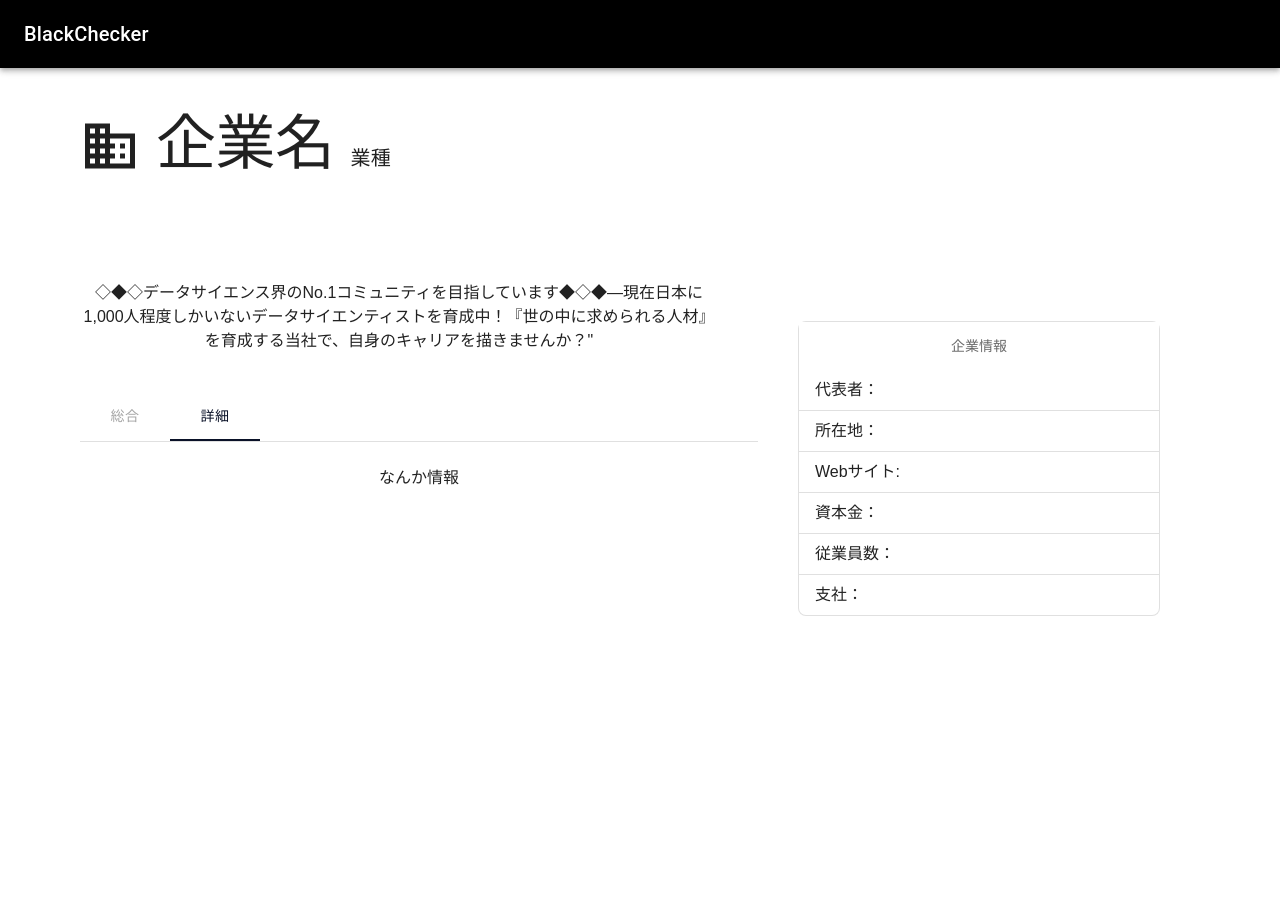
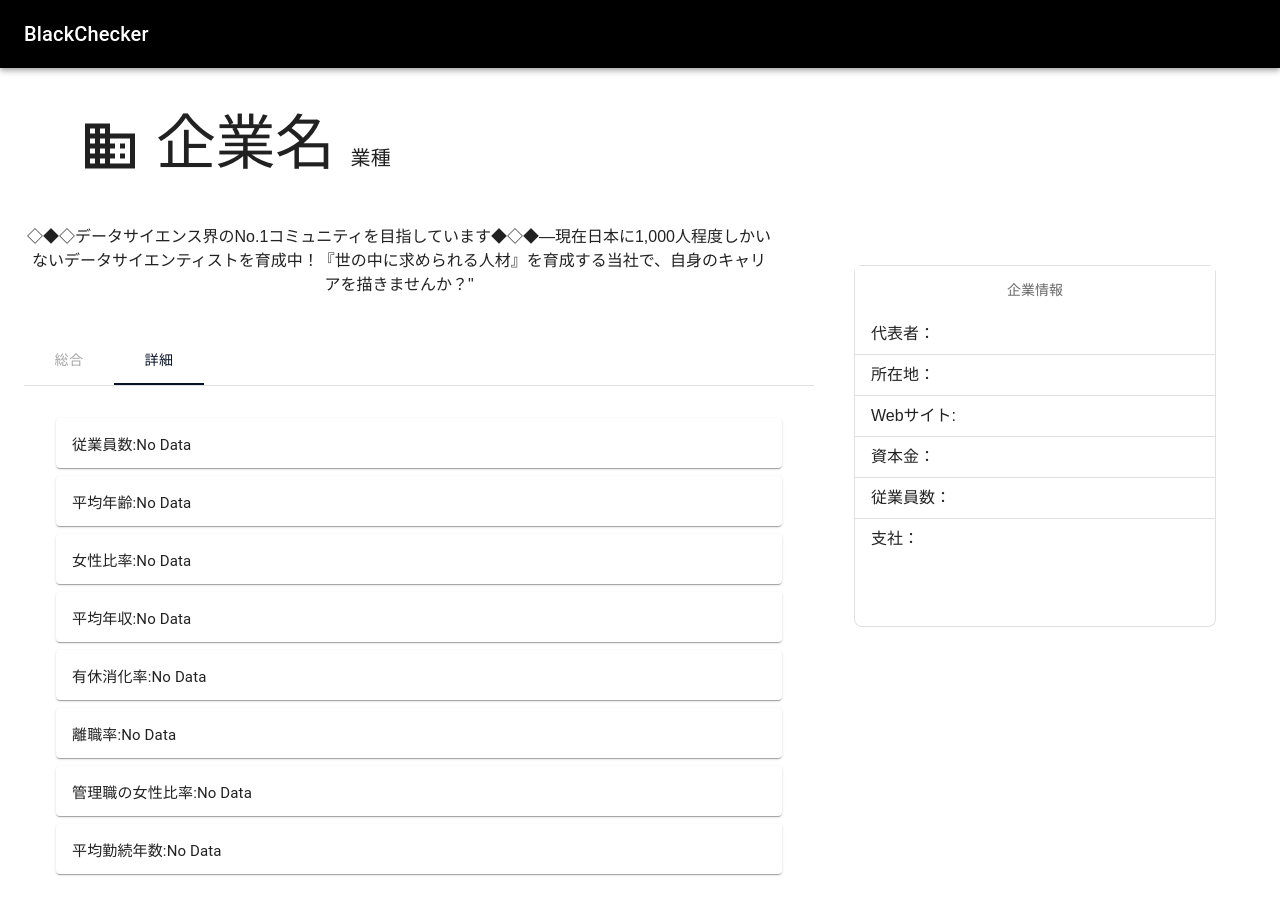
Before and after one commit to MonkeyHackParty/team4, a React (Vite) app in the folder frontend/: page /information in a window 1280 px wide. Both pictures are taken after a click on the tab "詳細". Before the commit the page ends 800 px from the top, so only its background shows below. Built offline with nearby package versions, Linux system fonts and the light colour scheme.

Commit message:
詳細の修正

```diff
--- a/frontend/src/page/CoInfo.tsx
+++ b/frontend/src/page/CoInfo.tsx
@@ -14,11 +14,13 @@ import TabPanel from '@mui/lab/TabPanel';
 import CircularProgress from '@mui/material/CircularProgress';
 import AppBar from '@mui/material/AppBar';
 import Toolbar from '@mui/material/Toolbar';
+import CardComInfoFormat from './components/CardComInfoFormat';
 
 const style = {
     p: 0,
     width: '100%',
     maxWidth: 360,
+    maxHeight: 360,
     borderRadius: 2,
     border: '1px solid',
     borderColor: 'divider',
@@ -69,7 +71,7 @@ function CoInfo() {
         </Box>
 
 
-        <Box sx={{display: 'flex', margin: 10}}>
+        <Box sx={{display: 'flex', margin: 3}}>
             <Box>
                 {/* 説明 */}
                 <Box sx={{ flex: 1, marginRight: 5}}>
@@ -90,6 +92,11 @@ function CoInfo() {
                     </Box>
 
                     <TabPanel value="1">
+
+                        <Box>
+                            <Typography variant="h5">Black Rate</Typography>
+                        </Box>
+
                         <Box sx={{ position: 'relative', display: 'flex', justifyContent: 'center',alignItems: 'center', marginTop:10}}>
                             <CircularProgress variant="determinate" value={50} size="12rem" sx={{color:'#ffcc00'}}/>
                             <Box
@@ -115,7 +122,18 @@ function CoInfo() {
                         </Box>
                     </TabPanel>
 
-                    <TabPanel value="2">なんか情報</TabPanel>
+                    <TabPanel value="2">
+                        <CardComInfoFormat
+                            Employees = 'No Data'
+                            AgeMean = 'No Data'
+                            FemaleRate = 'No Data'
+                            AnnualIncomeMean = 'No Data'
+                            PaidHolidayDigestibility = 'No Data'
+                            TurnoverRate = 'No Data'
+                            FemaleManagerRate = 'No Data'
+                            DurationMean = 'No Data'
+                        />
+                    </TabPanel>
                 </TabContext>
             </Box>
 
--- /dev/null
+++ b/frontend/src/page/components/CardComInfoFormat.tsx
@@ -0,0 +1,90 @@
+import * as React from 'react';
+import Card from '@mui/material/Card';
+import CardContent from '@mui/material/CardContent';
+import {Box,Typography} from '@mui/material';
+
+
+interface CardComInfoProps {
+    Employees: string;
+    AgeMean: string;
+    FemaleRate: string;
+    AnnualIncomeMean: string;
+    PaidHolidayDigestibility: string;
+    TurnoverRate: string;
+    FemaleManagerRate: string;
+    DurationMean: string;
+}
+
+const CardFormat: React.FC<CardComInfoProps> = ({
+    Employees,
+    AgeMean,
+    FemaleRate,
+    AnnualIncomeMean,
+    PaidHolidayDigestibility,
+    TurnoverRate,
+    FemaleManagerRate,
+    DurationMean
+}) => {
+    return (
+        <Box>
+            <Card sx={{textAlign: 'left', margin:1, height: '50px'}}>
+                <CardContent>
+                    <Typography sx={{ fontSize:15 }}>
+                        従業員数:{Employees}
+                    </Typography>
+                </CardContent>
+            </Card>
+            <Card sx={{textAlign: 'left', margin:1, height: '50px'}}>
+                <CardContent>
+                    <Typography sx={{ fontSize:15 }}>
+                        平均年齢:{AgeMean}
+                    </Typography>
+                </CardContent>
+            </Card>
+            <Card sx={{textAlign: 'left', margin:1, height: '50px'}}>
+                <CardContent>
+                    <Typography sx={{ fontSize:15 }}>
+                        女性比率:{FemaleRate}
+                    </Typography>
+                </CardContent>
+            </Card>
+            <Card sx={{textAlign: 'left', margin:1, height: '50px'}}>
+                <CardContent>
+                    <Typography sx={{ fontSize:15 }}>
+                        平均年収:{AnnualIncomeMean}
+                    </Typography>
+                </CardContent>
+            </Card>
+            <Card sx={{textAlign: 'left', margin:1, height: '50px'}}>
+                <CardContent>
+                    <Typography sx={{ fontSize:15 }}>
+                        有休消化率:{PaidHolidayDigestibility}
+                    </Typography>
+                </CardContent>
+            </Card>
+            <Card sx={{textAlign: 'left', margin:1, height: '50px'}}>
+                <CardContent>
+                    <Typography sx={{ fontSize:15 }}>
+                        離職率:{TurnoverRate}
+                    </Typography>
+                </CardContent>
+            </Card>
+            <Card sx={{textAlign: 'left', margin:1, height: '50px'}}>
+                <CardContent>
+                    <Typography sx={{ fontSize:15 }}>
+                        管理職の女性比率:{FemaleManagerRate}
+                    </Typography>
+                </CardContent>
+            </Card>
+            <Card sx={{textAlign: 'left', margin:1, height: '50px'}}>
+                <CardContent>
+                    <Typography sx={{ fontSize:15 }}>
+                        平均勤続年数:{DurationMean}
+                    </Typography>
+                </CardContent>
+            </Card>
+        </Box>
+    );
+};
+
+export default CardFormat;
```
Lines whose indentation alone changed are shown as unchanged.
